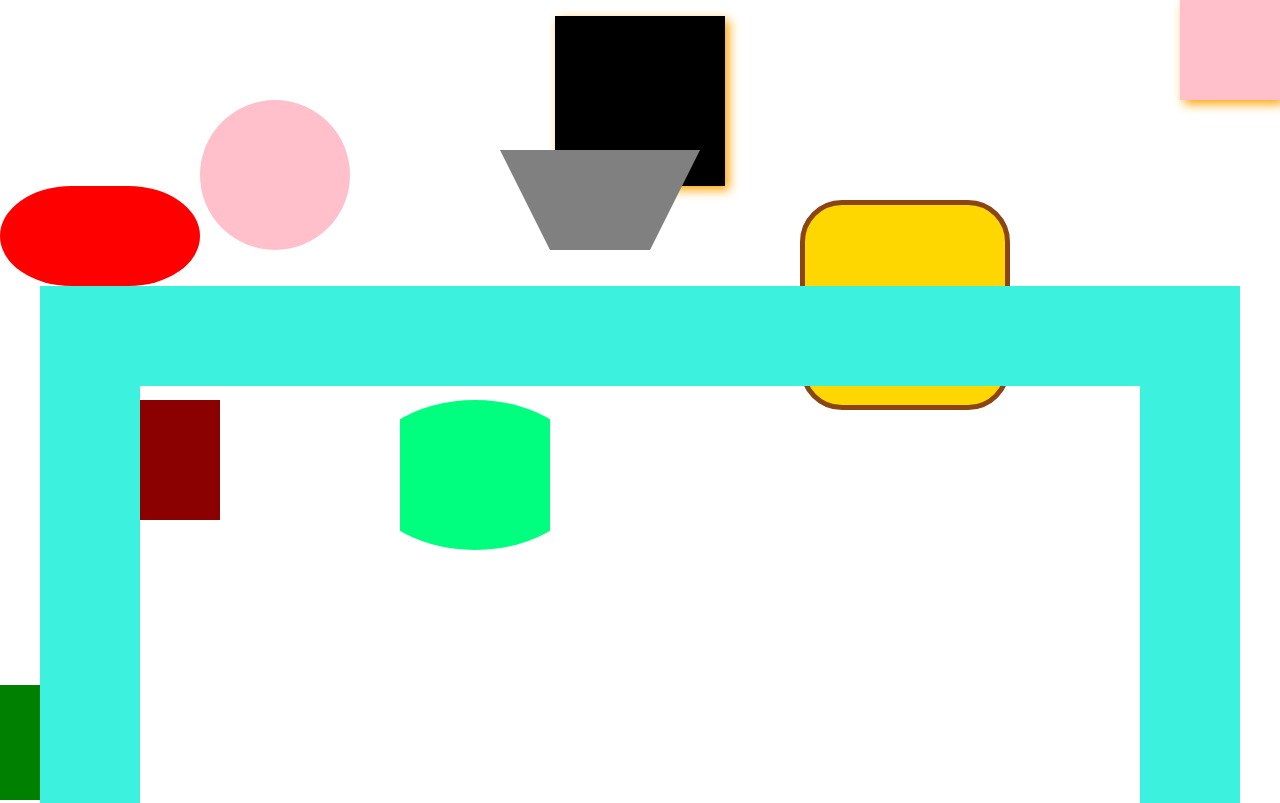
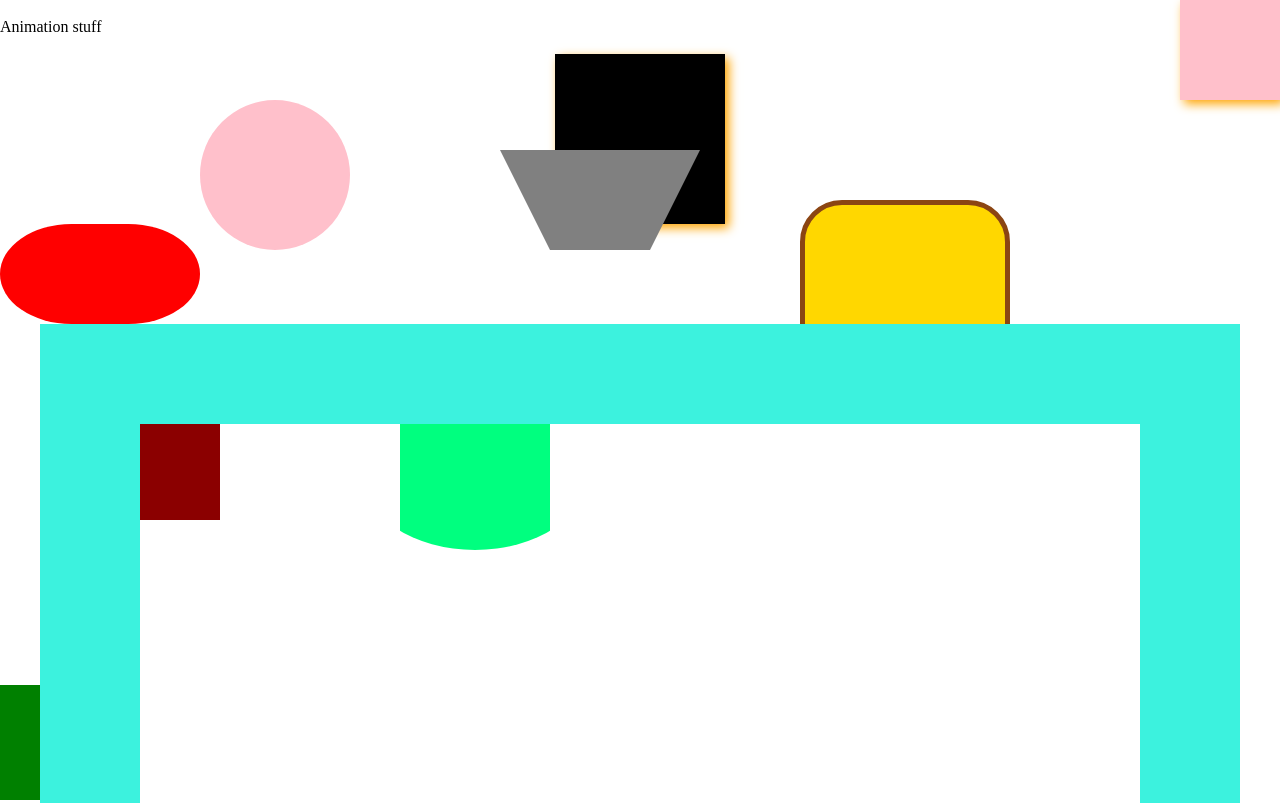
Before and after one commit to PrincewillFrancis/PrincewillFrancis.github.io, a plain HTML site: page assignment5/index.html in a window 1280 px wide. Shown: the top 803 px of the page. Drawn offline with Linux system fonts and the light colour scheme.

Commit message:
animation stuff

```diff
--- a/assignment5/index.html
+++ b/assignment5/index.html
@@ -11,7 +11,7 @@
 	<link rel="stylesheet" href="css/style.css">
 
 </head>
-
+<p>Animation stuff</p>
 
 <body>
 
```
